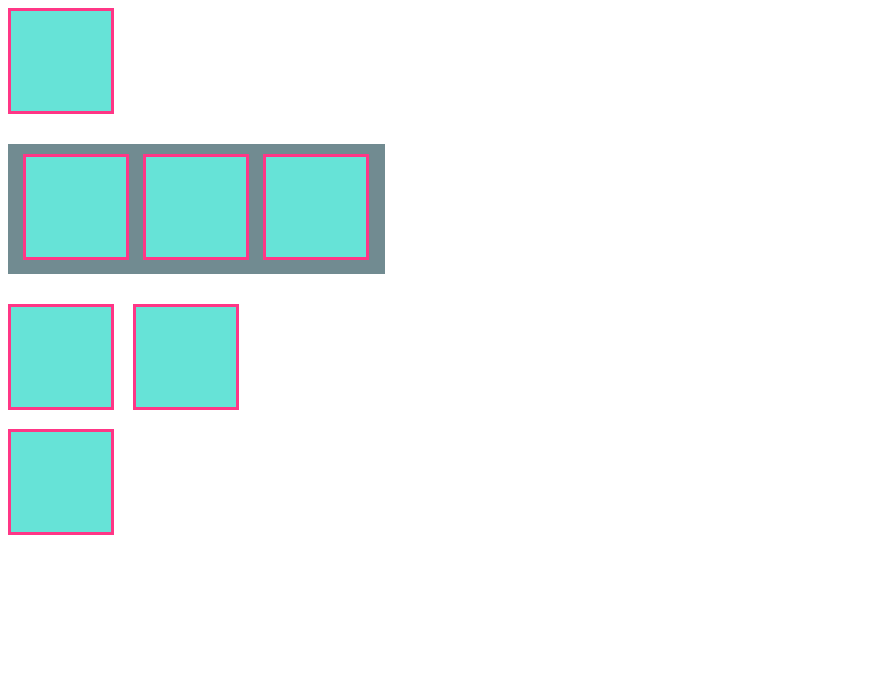
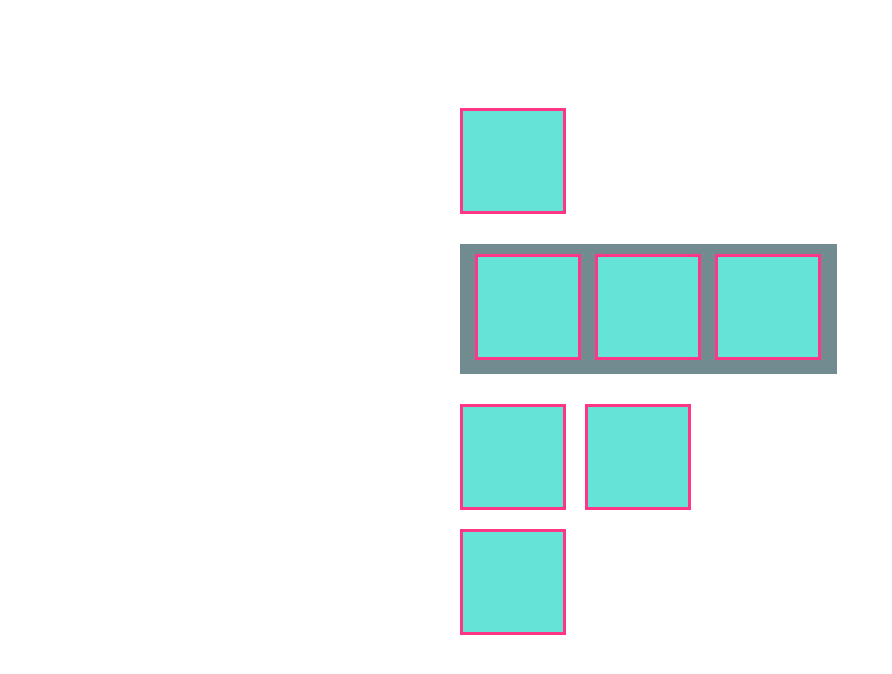
Before and after one commit to magentaFire/leccion23-ejercicio-5, a plain HTML site: page index.html in a window 1280 px wide. Shown: the whole page, without its empty margins (0-892 px from the left). Drawn offline with Linux system fonts and the light colour scheme.

Commit message:
terminado

```diff
--- a/assets/css/theme.css
+++ b/assets/css/theme.css
@@ -1,3 +1,9 @@
+.container {
+  width: 360px;
+  margin: auto;
+  padding-top: 100px;
+}
+
 .cuadrangulo {
   width: 100px;
   height: 100px;
```
